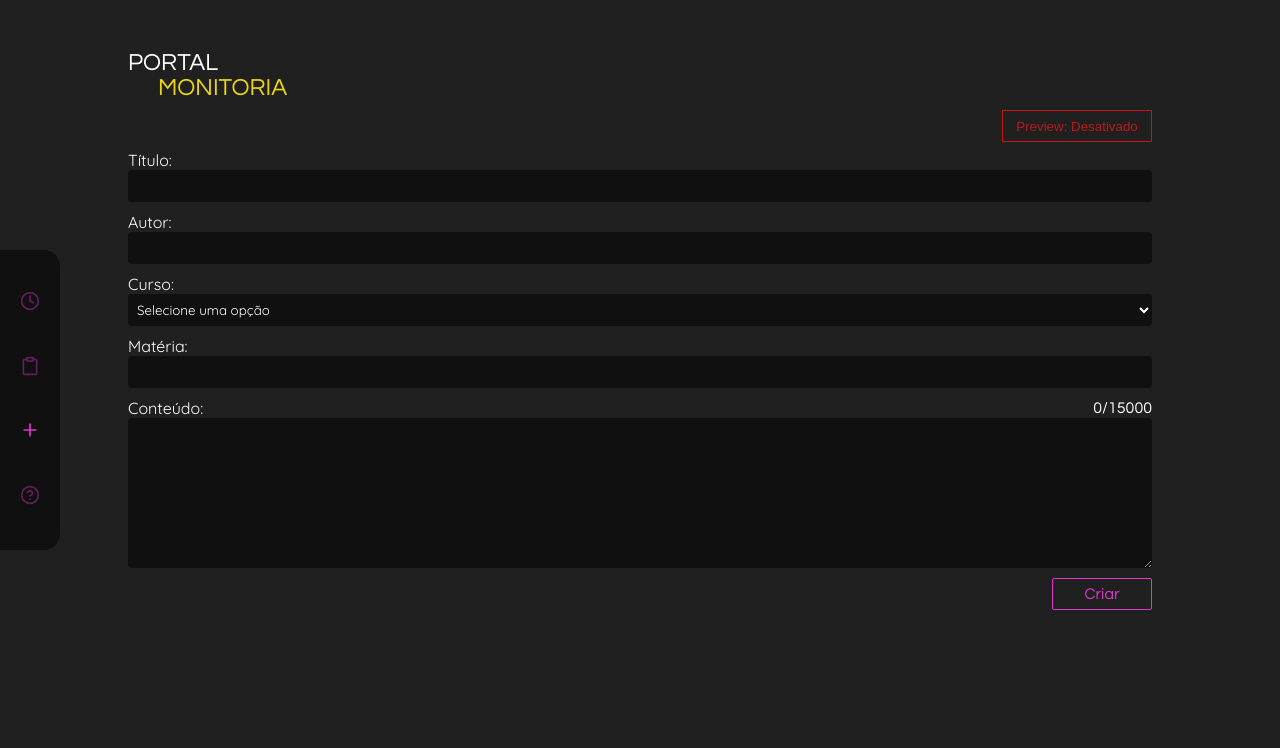
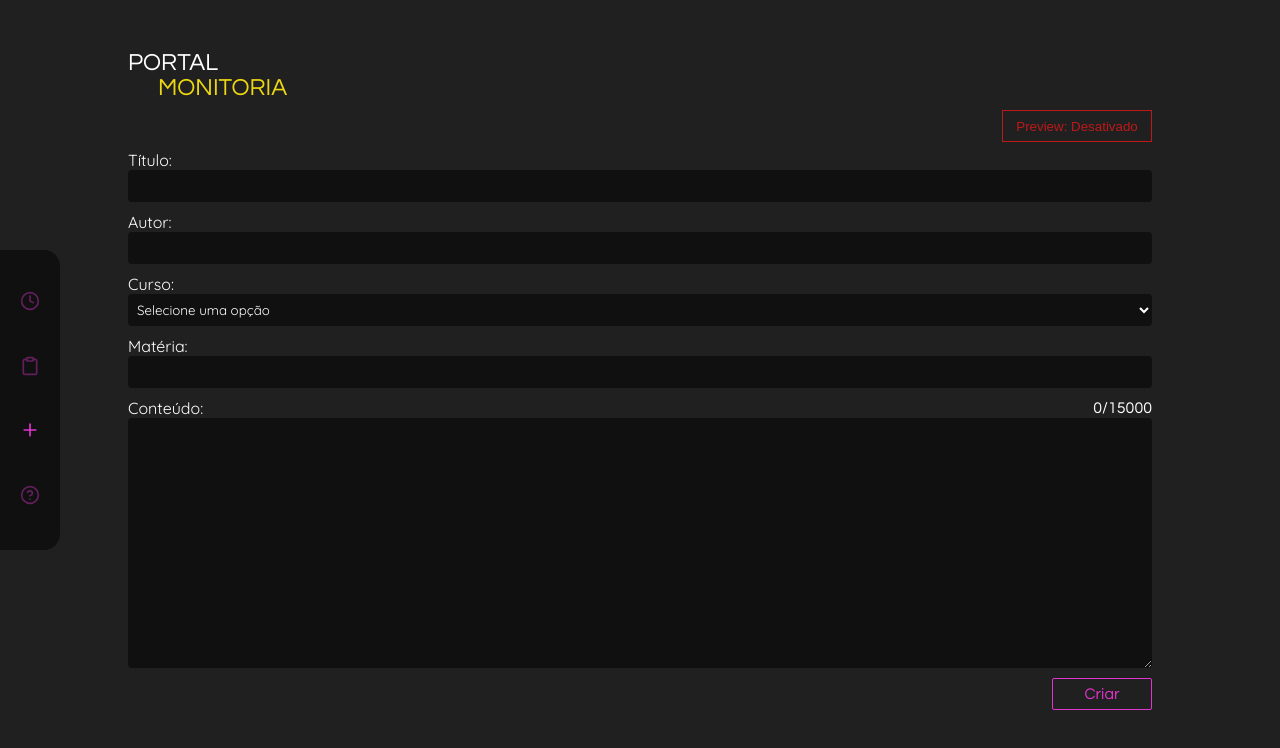
Before and after one commit to edu-correia/portal-monitoria, a React (Create React App) app in the folder desktop/: page /#/add-topic in a window 1280 px wide. Shown: the top 748 px of the page. Built offline with nearby package versions, Linux system fonts and the light colour scheme.

Commit message:
Pequenos ajustes

```diff
--- a/desktop/src/pages/AddTopic/styles.css
+++ b/desktop/src/pages/AddTopic/styles.css
@@ -32,8 +32,8 @@
 }
 
 .input-group textarea{
-    height: 150px;
-    min-height: 150px;
+    height: max-content;
+    min-height: 250px;
     font-family: 'Quicksand', sans-serif;
     background: #101010;
     color: white;
@@ -43,6 +43,15 @@
     border-radius: 4px;
     outline: none;
     resize: vertical;
+}
+
+.input-group textarea::-webkit-scrollbar {
+    width: 8px;
+}
+
+.input-group textarea::-webkit-scrollbar-thumb {
+    background: #EDD712;
+    border-radius: 2px;
 }
 
 iframe{
--- a/desktop/src/pages/Markdown/index.jsx
+++ b/desktop/src/pages/Markdown/index.jsx
@@ -121,6 +121,8 @@ function Markdown(){
                                     <br/>
                                     Com o <br/> você pode quebrar linhas!
                                 </div>
+                                <br/>
+                                Obs: Dê um 'Enter' depois de usar um {'"<br/>"'}
                             </div>
                         )
                     }
```
